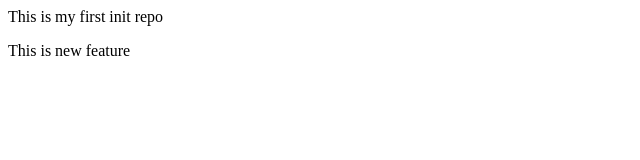
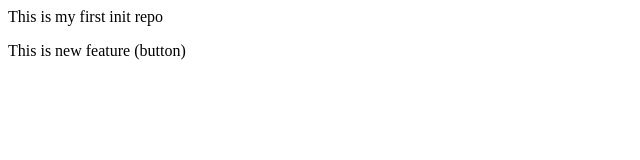
Before and after one commit to gangamanojkumar/localrepo, a plain HTML site: page index.html in a window 1280 px wide. Shown: the full height of the page, 0-640 px from the left. Drawn offline with Linux system fonts and the light colour scheme.

```diff
--- a/index.html
+++ b/index.html
@@ -1,2 +1,2 @@
 <p>This is my first init repo</p>
-<p1> This is new feature</p1>
+<p1> This is new feature (button)</p1>
```
